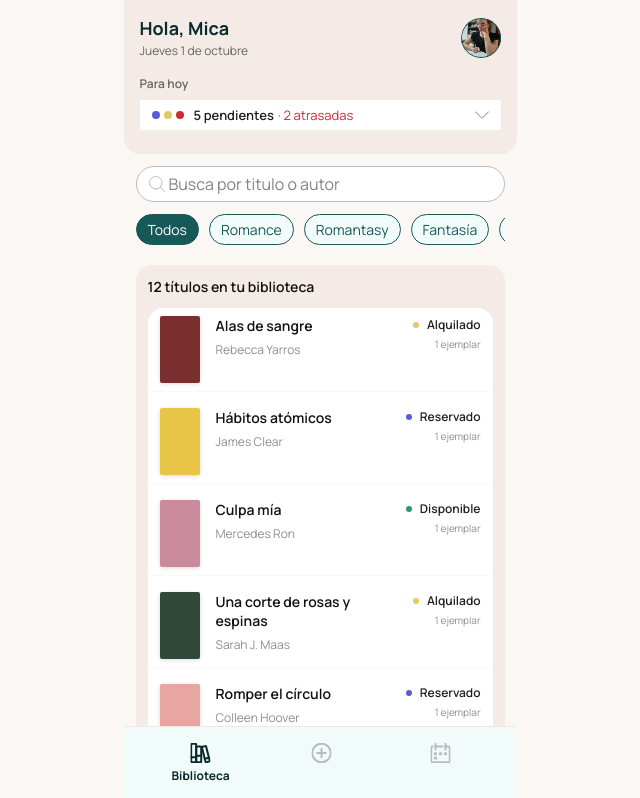
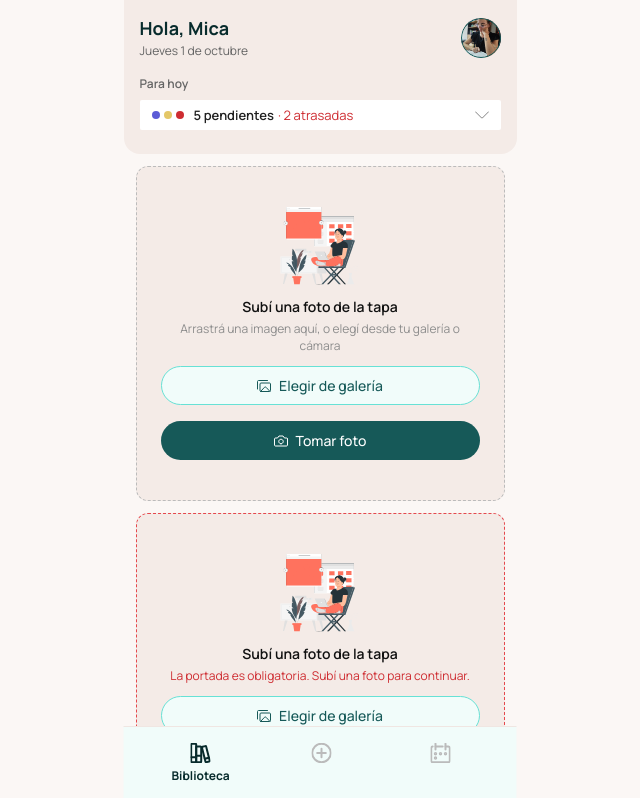
Before and after one commit to Federicovilla09/alquiler-de-libros, a React (Vite) app: page / in a window 1280 px wide. Shown: the top 798 px of the page, without its empty margins (320-960 px from the left). Built offline with nearby package versions, Linux system fonts and the light colour scheme.

Commit message:
Etapa 3: CoverUpload (prueba)

```diff
--- a/src/App.jsx
+++ b/src/App.jsx
@@ -22,12 +22,16 @@ import LoanCard from "./components/LoanCard";
 import HistoryItem from "./components/HistoryItem";
 import BookCopyCard from "./components/BookCopyCard";
 import { alerts } from "./data/alerts";
+import CoverUpload from './components/CoverUpload'
 
 function App() {
   return (
     <main className="app">
       <HomeHeader alerts={alerts} />
       <div className="content">
+                {/* PRUEBA TEMPORAL: borrar después */}
+        <CoverUpload />
+        <CoverUpload error="La portada es obligatoria. Subí una foto para continuar." />
         <SearchBar />
         <GenreFilters />
         <section className="catalog">
--- /dev/null
+++ b/src/components/CoverUpload.css
@@ -0,0 +1,58 @@
+/* State=Empty */
+.cover-upload {
+  display: flex;
+  flex-direction: column;
+  align-items: center;
+  gap: var(--gap-7);
+  padding: var(--gap-11) var(--gap-9);
+  background-color: var(--blush-2);
+  border: 1px dashed var(--gray-8);
+  border-radius: var(--radius-large);
+  text-align: center;
+}
+
+.cover-upload__illustration {
+  width: 80px;
+  height: 78px;
+}
+
+.cover-upload__texts {
+  display: flex;
+  flex-direction: column;
+  gap: var(--gap-3);
+}
+
+.cover-upload__title {
+  font-size: 14px;
+  font-weight: 600;
+  color: var(--gray-13);
+}
+
+.cover-upload__hint {
+  font-size: 12px;
+  color: var(--gray-9);
+}
+
+.cover-upload__actions {
+  display: flex;
+  flex-direction: column;
+  gap: var(--gap-8);
+  width: 100%;
+}
+
+/* State=Uploaded */
+.cover-upload__preview {
+  width: 137px;
+  height: 211px;
+  object-fit: cover;
+  border-radius: var(--radius-medium);
+}
+
+/* State=Error */
+.cover-upload--error {
+  border-color: var(--error-9);
+}
+
+.cover-upload--error .cover-upload__hint {
+  color: var(--error-11);
+}
--- /dev/null
+++ b/src/components/CoverUpload.jsx
@@ -0,0 +1,90 @@
+import { useEffect, useRef, useState } from 'react'
+import './CoverUpload.css'
+import Button from './Button'
+
+const MAX_SIZE_MB = 5
+
+function CoverUpload({ error: requiredError, onChange }) {
+  const [preview, setPreview] = useState(null)
+  const [fileError, setFileError] = useState(null)
+  const galleryRef = useRef(null)
+  const cameraRef = useRef(null)
+
+  // Liberar la dirección temporal de la foto anterior
+  useEffect(() => {
+    return () => {
+      if (preview) URL.revokeObjectURL(preview)
+    }
+  }, [preview])
+
+  function handleFile(file) {
+    if (!file) return
+
+    if (!file.type.startsWith('image/')) {
+      setFileError('El archivo no es una imagen. Elegí una foto.')
+      return
+    }
+
+    if (file.size > MAX_SIZE_MB * 1024 * 1024) {
+      setFileError(`La foto pesa más de ${MAX_SIZE_MB} MB. Elegí una más liviana.`)
+      return
+    }
+
+    setFileError(null)
+    setPreview(URL.createObjectURL(file))
+    if (onChange) onChange(file)
+  }
+
+  function handleInputChange(event) {
+    handleFile(event.target.files[0])
+    event.target.value = ''
+  }
+
+  function handleDrop(event) {
+    event.preventDefault()
+    handleFile(event.dataTransfer.files[0])
+  }
+
+  const message = fileError || requiredError
+  const state = preview ? 'uploaded' : message ? 'error' : 'empty'
+
+  return (
+    <div
+      className={`cover-upload cover-upload--${state}`}
+      onDragOver={(event) => event.preventDefault()}
+      onDrop={handleDrop}
+    >
+      {preview ? (
+        <>
+          <img className="cover-upload__preview" src={preview} alt="Portada elegida" />
+          <Button variant="secondary" icon="camera" onClick={() => galleryRef.current.click()}>
+            Cambiar portada
+          </Button>
+        </>
+      ) : (
+        <>
+          <img className="cover-upload__illustration" src="/illustrations/cover-upload.svg" alt="" />
+          <div className="cover-upload__texts">
+            <p className="cover-upload__title">Subí una foto de la tapa</p>
+            <p className="cover-upload__hint" aria-live="polite">
+              {message || 'Arrastrá una imagen aquí, o elegí desde tu galería o cámara'}
+            </p>
+          </div>
+          <div className="cover-upload__actions">
+            <Button variant="secondary" icon="picture-gallery" onClick={() => galleryRef.current.click()}>
+              Elegir de galería
+            </Button>
+            <Button icon="camera" onClick={() => cameraRef.current.click()}>
+              Tomar foto
+            </Button>
+          </div>
+        </>
+      )}
+
+      <input ref={galleryRef} type="file" accept="image/*" hidden onChange={handleInputChange} />
+      <input ref={cameraRef} type="file" accept="image/*" capture="environment" hidden onChange={handleInputChange} />
+    </div>
+  )
+}
+
+export default CoverUpload
```
Also changed, not shown: public/illustrations/cover-upload.svg (added).
